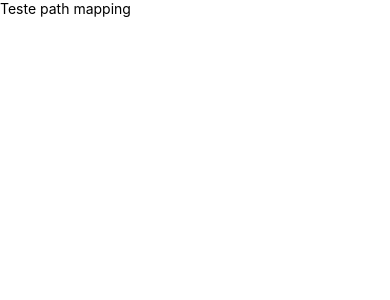
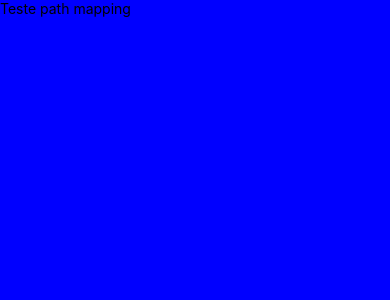
Before and after one commit to huduarte/weather-app, a React Native app: screen / in a window 390 px wide. Shown: the top 300 px of the page. Built offline with nearby package versions, Linux system fonts and the light colour scheme.

Commit message:
feat: adicionando styled-components ao projeto

```diff
--- a/package.json
+++ b/package.json
@@ -15,12 +15,14 @@
     "react": "17.0.1",
     "react-dom": "17.0.1",
     "react-native": "0.64.3",
-    "react-native-web": "0.17.1"
+    "react-native-web": "0.17.1",
+    "styled-components": "^5.3.3"
   },
   "devDependencies": {
     "@babel/core": "^7.12.9",
     "@types/react": "~17.0.21",
     "@types/react-native": "~0.64.12",
+    "@types/styled-components-react-native": "^5.1.3",
     "@typescript-eslint/eslint-plugin": "^5.9.0",
     "@typescript-eslint/parser": "^5.9.0",
     "babel-plugin-module-resolver": "^4.1.0",
--- a/src/screens/Home/index.tsx
+++ b/src/screens/Home/index.tsx
@@ -2,11 +2,13 @@ import React from 'react'
 
 import { Text, View } from 'react-native'
 
+import {Container} from './styles'
+
 const Home = (): JSX.Element => {
   return (
-    <View>
+    <Container>
       <Text>Teste path mapping</Text>
-    </View>
+    </Container>
   )
 }
 
--- /dev/null
+++ b/src/screens/Home/styles.ts
@@ -0,0 +1,6 @@
+import styled from 'styled-components/native'
+
+export const Container = styled.View`
+  flex: 1;
+  background-color: blue;
+`
```
Also changed, not shown: 1 other file (tests, documents, lock files or other folders).
